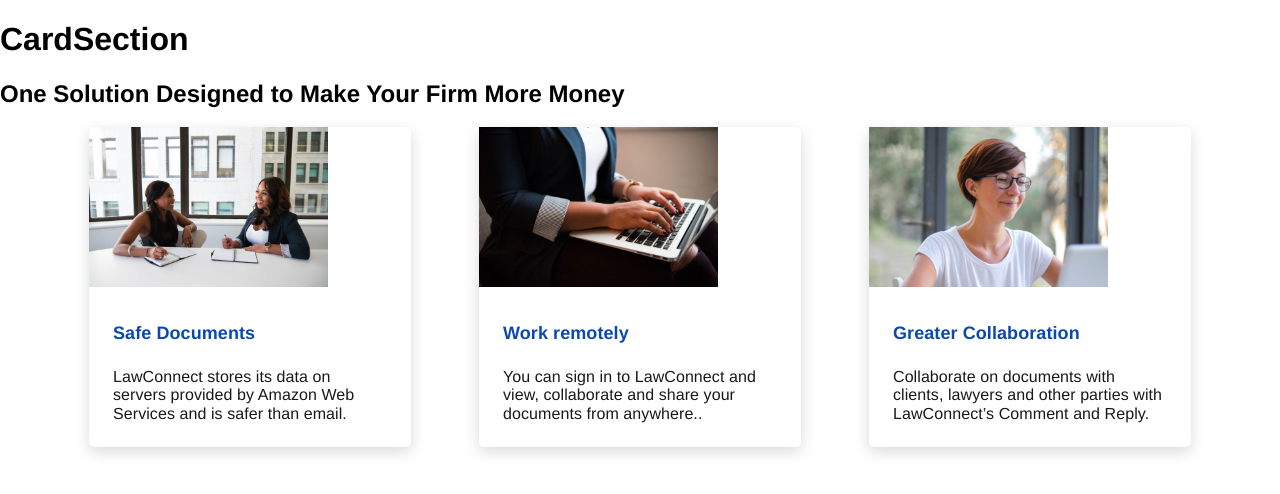
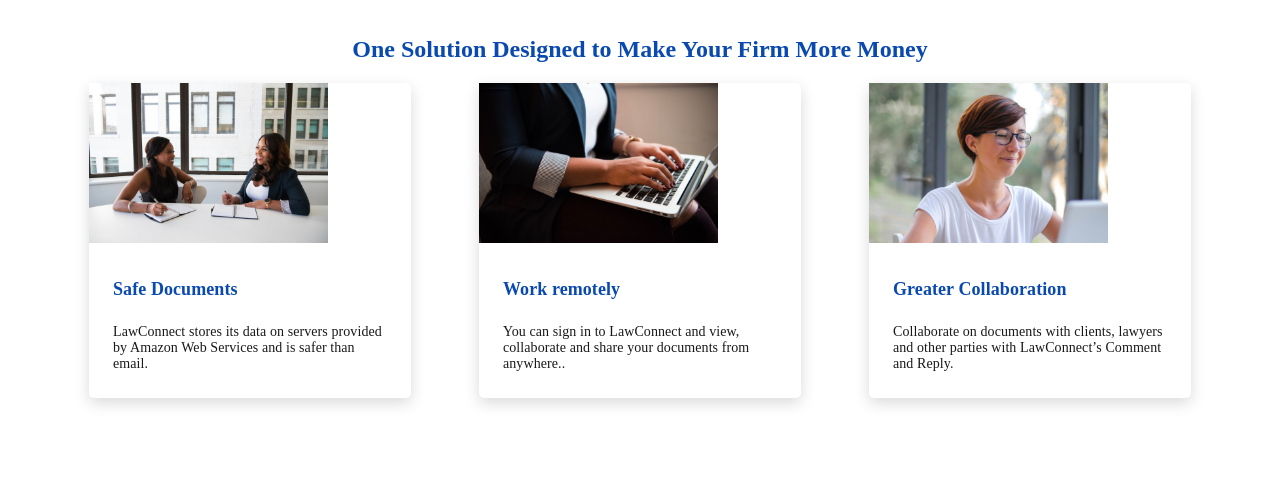
Before and after one commit to rezkibimo/LeapDev-Activity-2-Code, a Gatsby site: page / in a window 1280 px wide. Built offline with nearby package versions, Linux system fonts and the light colour scheme; Gatsby itself is replaced by a stand-in of ours.

Commit message:
code clean up

```diff
--- a/src/components/CardSection.js
+++ b/src/components/CardSection.js
@@ -7,10 +7,10 @@
         return (
             <div>
 
-                <h1>CardSection</h1>
+                <div>
+                    <h2 className='SectionHeader'>One Solution Designed to Make Your Firm More Money</h2>
+                </div>
 
-
-                <h2>One Solution Designed to Make Your Firm More Money</h2>
                 <section class="card-layout">
                     <div class="card">
                         <StaticImage
--- a/src/style/style.scss
+++ b/src/style/style.scss
@@ -16,7 +16,7 @@
 
 html {
   padding: none;
-  font: 100% $font-stack;
+  margin: 1em;
 }
 
 // Global Variable End
@@ -26,19 +26,19 @@
     no-repeat padding-box;
 }
 
-
-
-
+.SectionHeader {
+  color: $secondary-dark-blue;
+  font-size: 24px;
+  text-align: center;
+}
 
 // CardSection Components CSS
 
 .card-layout {
   width: 100%;
-
   display: flex;
   gap: 68px;
   flex-wrap: wrap;
-
   justify-content: center;
 }
 
@@ -59,7 +59,7 @@
     padding-left: 24px;
     padding-right: 24px;
     color: $primary-black;
-    font-size: 16px;
+    font-size: 14px;
     letter-spacing: 0.08px;
 
     h4 {
```
